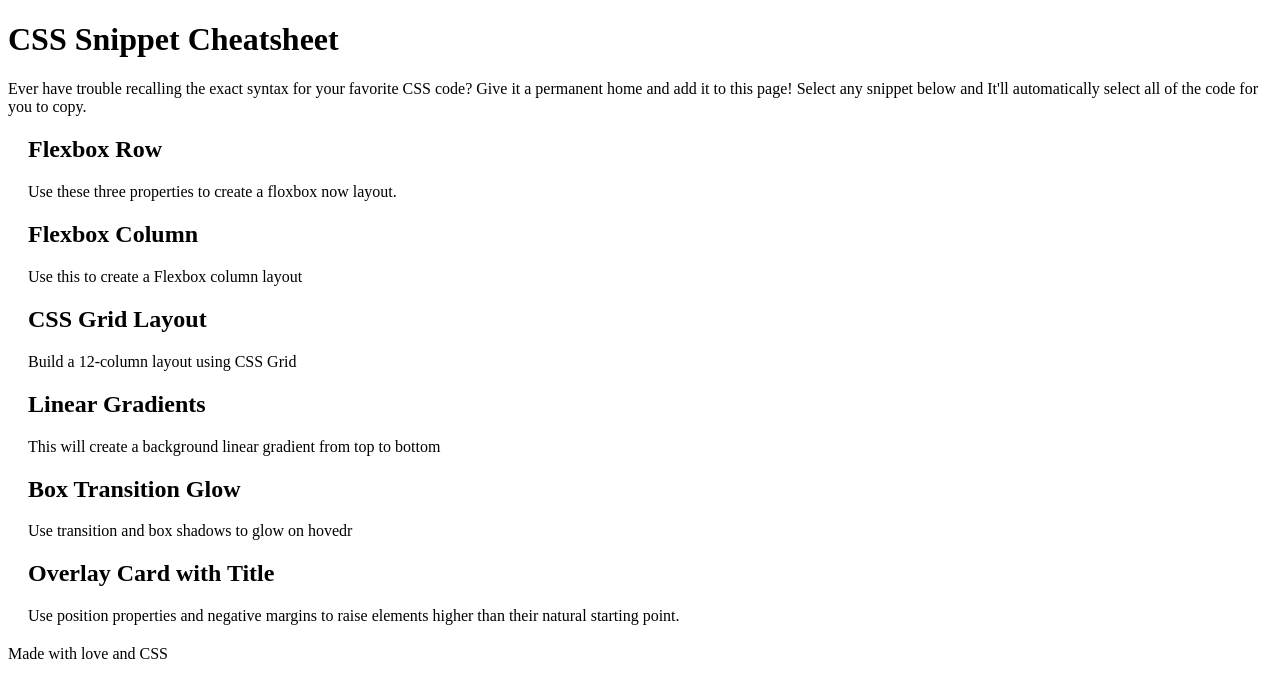
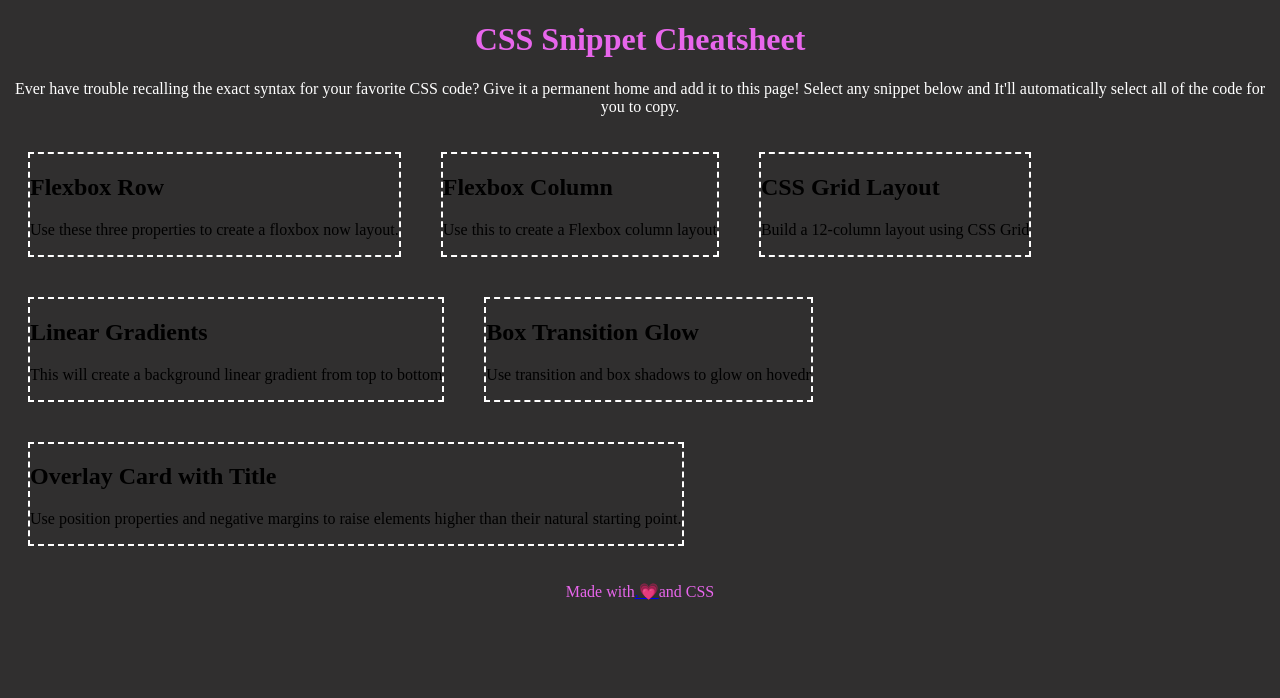
Before and after one commit to jlewisit/CSS-Snippet-Cheat-Sheet, a plain HTML site: page index.html in a window 1280 px wide. Drawn offline with Linux system fonts and the light colour scheme.

Commit message:
css and html updates

```diff
--- a/assets/css/style.css
+++ b/assets/css/style.css
@@ -1,3 +1,7 @@
+* {
+    background-color: rgb(48, 47, 47);
+}
+
 .row {
     display: flex;
     flex-direction: row;
@@ -39,8 +43,20 @@
     margin-top: -20px;
 }
 
+/* All the stuff I added is below */
+h1 {
+    text-align: center;
+    color:rgba(232, 102, 236, 1)
+}
+
+.introP {
+    text-align: center;
+    color: #fff
+}
+
 .box {
-    margin: 20px
+    margin: 20px;
+    border: 2px dashed #fff;
 }
 
 .box1 .box2 .box3 .box4 .box5 .box6 {
@@ -50,3 +66,12 @@
     )
     border-radius: 8px;
 }
+
+footer {
+    text-align: center;
+    color:rgba(232, 102, 236, 1)
+}
+
+a[href*=".css"]::after {
+    content: ".\1F497";
+}
--- a/index.html
+++ b/index.html
@@ -9,8 +9,8 @@
 </head>
 <body>
     <h1>CSS Snippet Cheatsheet</h1>
-    <p>Ever have trouble recalling the exact syntax for your favorite CSS code?  Give it a permanent home and add it to this page!  Select any snippet below and It'll automatically select all of the code for you to copy.</p>
-<div>
+    <p class="introP">Ever have trouble recalling the exact syntax for your favorite CSS code?  Give it a permanent home and add it to this page!  Select any snippet below and It'll automatically select all of the code for you to copy.</p>
+<div class="row">
     <div class="box box1">
         <h2>Flexbox Row</h2>
         <p>Use these three properties to create a floxbox now layout.</p>
@@ -37,7 +37,7 @@
     </div>
 </div>
 <footer>
-    <p>Made with love and CSS</p>
+    <p>Made with<a href="./assets/css/style.css"></a>and CSS</p>
 </footer>
 </body>
 </html>
```
